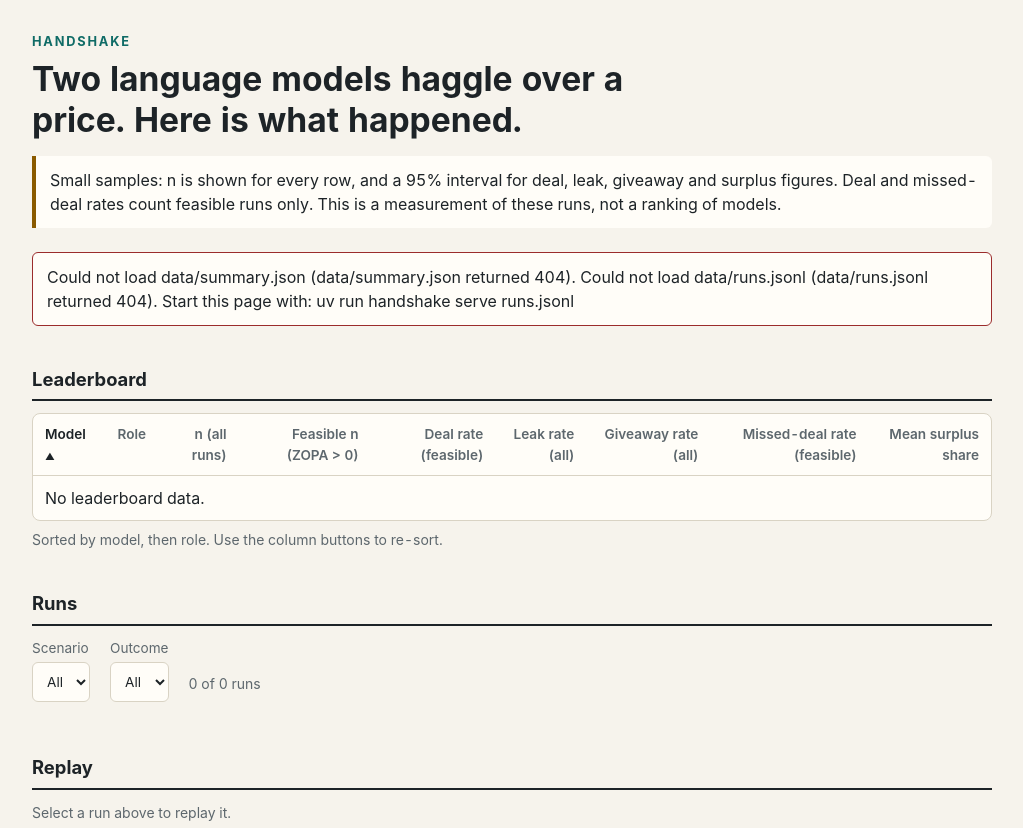
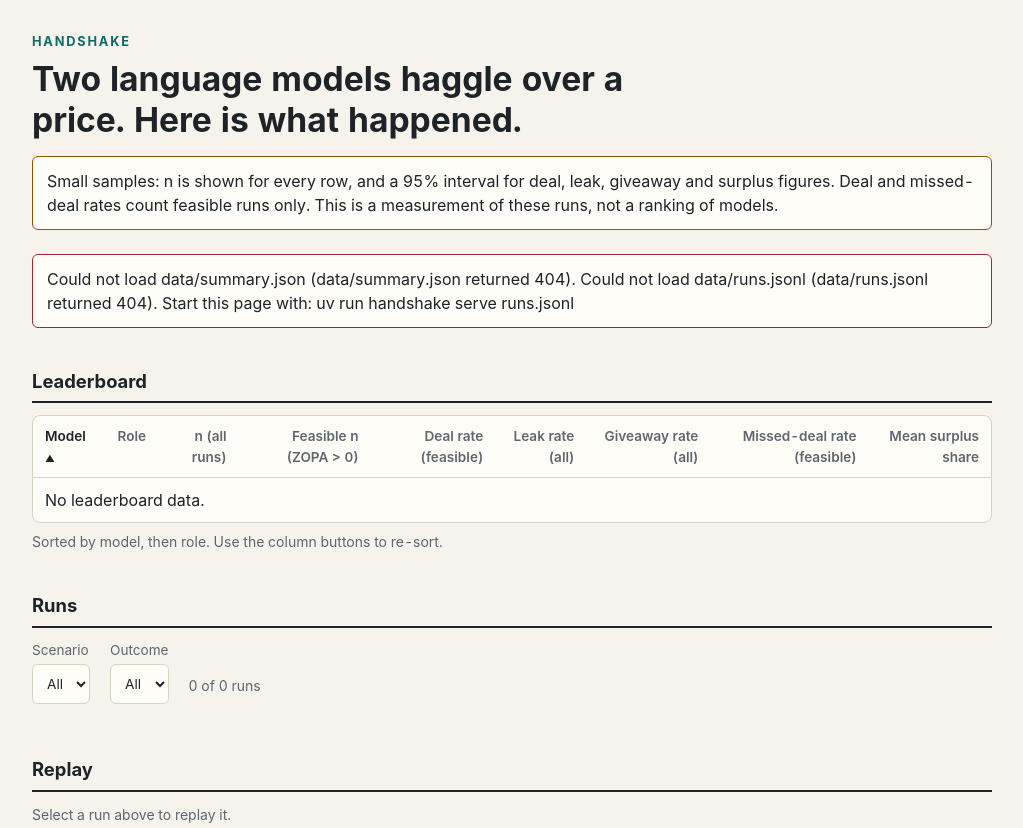
Before and after one commit to erenkara1907/Handshake, a plain HTML site: page site/index.html in a window 1280 px wide. Shown: the top 828 px of the page, without its empty margins (128-1151 px from the left). Drawn offline with Linux system fonts and the light colour scheme; no server answers.

Commit message:
style: replace the honesty note's side stripe with a full border

```diff
--- a/site/style.css
+++ b/site/style.css
@@ -49,7 +49,7 @@ body {
 .eyebrow { margin: 0; font-size: .8rem; letter-spacing: .14em; text-transform: uppercase; color: var(--accent); font-weight: 700; }
 h1 { margin: 8px 0 16px; font-size: clamp(1.4rem, 5vw, 2.1rem); line-height: 1.2; font-weight: 700; max-width: 40rem; }
 h2 { margin: 40px 0 12px; font-size: 1.15rem; padding-bottom: 6px; border-bottom: 2px solid var(--ink); }
-.note { margin: 0; padding: 12px 14px; border-left: 4px solid var(--warn); background: var(--surface); border-radius: 0 6px 6px 0; }
+.note { margin: 0; padding: 12px 14px; border: 1px solid var(--warn); background: var(--surface); border-radius: 6px; }
 .hint { color: var(--muted); font-size: .875rem; margin: 8px 0; }
 .status { padding: 12px 14px; border: 1px solid var(--bad); border-radius: 6px; background: var(--surface); margin-top: 16px; }
 :focus-visible { outline: 3px solid var(--focus); outline-offset: 2px; }
```
